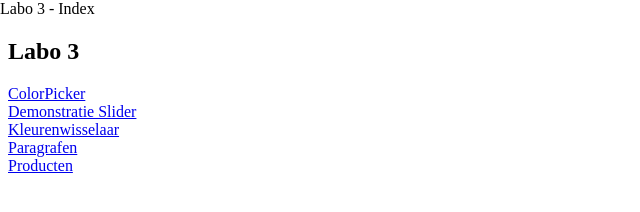
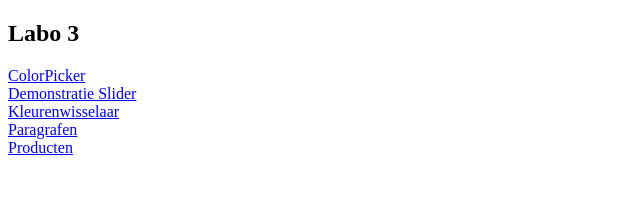
Before and after one commit to AidenStorme/AidenStorme.github.io, a plain HTML site: page Semester_2/Labo_3/index.html in a window 1280 px wide. Shown: the whole page, without its empty margins (0-640 px from the left). Drawn offline with Linux system fonts and the light colour scheme.

Commit message:
Fixed indexes

```diff
--- a/Semester_2/Labo_3/index.html
+++ b/Semester_2/Labo_3/index.html
@@ -2,7 +2,6 @@
 <html lang="nl">
 <head>
     <meta charset="UTF-8">
-    <link rel="stylesheet" href="styles/style.css">
     <title>Labo 3 - Index</title>
 </head>
 <body>
@@ -10,11 +9,11 @@
 
 <h2>Labo 3</h2>
 
-<a href="./ColorPicker/index.html">ColorPicker</a>
-<a href="./demonstratie%20slider/index.html">Demonstratie Slider</a>
-<a href="./Kleurenwisselaar/index.html">Kleurenwisselaar</a>
-<a href="./Opdracht_paragrafen/index.html">Paragrafen</a>
-<a href="./Producten/index.html">Producten</a>
+<a href="./ColorPicker/index.html">ColorPicker</a><br>
+<a href="./demonstratie%20slider/index.html">Demonstratie Slider</a><br>
+<a href="./Kleurenwisselaar/index.html">Kleurenwisselaar</a><br>
+<a href="./Opdracht_paragrafen/index.html">Paragrafen</a><br>
+<a href="./Producten/index.html">Producten</a><br>
 
 </body>
 </html>
--- a/Semester_2/Labo_3/styles/style.css
+++ /dev/null
@@ -1,3 +0,0 @@
-*{
-    display: block;
-}
--- a/Semester_2/styles/style.css
+++ /dev/null
@@ -1,3 +0,0 @@
-a {
-    Display: block;
-}
```
Also changed, not shown: Semester_2/index.html (+7 -8 lines).
